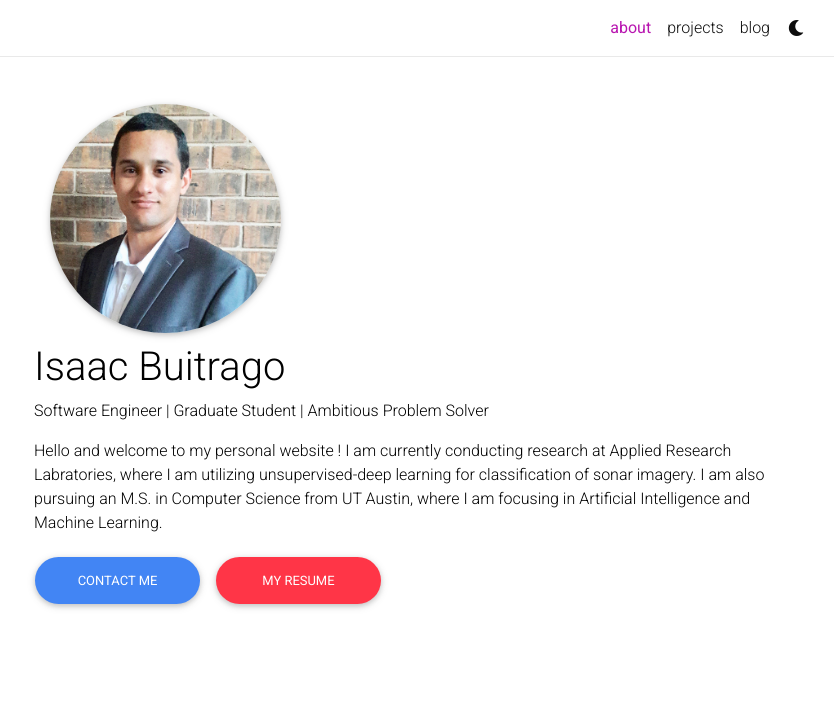
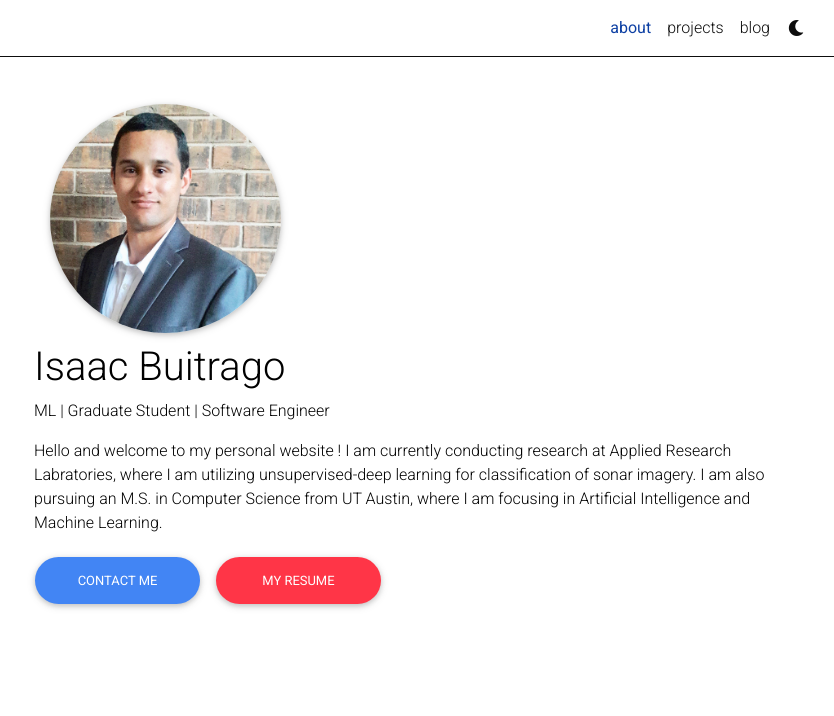
Before and after one commit to sftwre/sftwre.github.io, a Jekyll site: the page built from _pages/about.md, in a window 1280 px wide and 1400 px high. Shown: the top 716 px of the window, without its empty margins (221-1055 px from the left). Built offline with Jekyll 4.4.1, drawn with Linux system fonts in a browser that asks for light colours; nearby versions of some CDN libraries; a style sheet for code colours, icons or effects is not loaded.

Commit message:
Styled website and made it mobile friendly

```diff
--- a/Gemfile
+++ b/Gemfile
@@ -9,4 +9,5 @@ group :jekyll_plugins do
     gem 'jekyll-twitter-plugin'
     gem 'jemoji'
     gem 'unicode_utils'
+    gem 'jekyll-theme-modernist'
 end
--- a/_layouts/about.html
+++ b/_layouts/about.html
@@ -7,8 +7,7 @@ layout: default
    {% if page.profile %}
     <div class="profile float-left-top">
       {% if page.profile.image %}
-        <img class="img-fluid z-depth-1" alt="profile picture of Isaac Buitrago"
-             width="" height="" src="{{ page.profile.image | prepend: '/assets/img/' | relative_url }}"/>
+        <img class="img-fluid z-depth-1" alt="profile picture of Isaac Buitrago" src="{{ page.profile.image | prepend: '/assets/img/' | relative_url }}"/>
       {% endif %}
     </div>
     {% endif %}
@@ -16,7 +15,7 @@ layout: default
 
   <article class="bio">
     <header class="post-header">
-      <h1 class="post-title">
+      <h1 class="landing_header">
        {% if site.title == blank %}{{ site.title }}{% else %}<span>{{ site.first_name }}</span> {{ site.middle_name }}  {{ site.last_name }}{% endif %}
       </h1>
        <p class="desc">{{ page.description }}</p>
--- a/_pages/about.md
+++ b/_pages/about.md
@@ -2,7 +2,7 @@
 layout: about
 title: about
 permalink: /
-description: Software Engineer | Graduate Student | Ambitious Problem Solver
+description: ML | Graduate Student | Software Engineer
 
 profile:
   image: isaacb_headshot.jpg
@@ -23,12 +23,12 @@ Artificial Intelligence and Machine Learning.
 
 <div id="projects" class="projects">
     <header>
-        <h1>
+        <h1 class="landing_header">
             Projects
         </h1>
     </header>
 
-    <div class="grid">
+    <div class="grid container">
 
       {% assign sorted_projects = site.projects | sort: "importance" %}
       {% for project in sorted_projects %}
@@ -40,7 +40,7 @@ Artificial Intelligence and Machine Learning.
         {% endif %}
           <div class="card hoverable">
             {% if project.img %}
-            <img src="{{ project.img | relative_url }}" alt="project thumbnail">
+            <img class="project_thumbnail" src="{{ project.img | relative_url }}" alt="project thumbnail">
             {% endif %}
             <div class="card-body">
               <h2 class="card-title ">{{ project.title }}</h2>
--- a/_sass/_base.scss
+++ b/_sass/_base.scss
@@ -63,6 +63,26 @@ a, table.table a {
   }
 }
 
+// mobile style for content on landing page
+@media (max-width: 575px) {
+  .profile {
+    img {
+      width: 50%;
+      height: 50%;
+      position: relative;
+      left: 60px;
+    }
+  }
+  // header elements on the landing page
+  .landing_header {
+      margin-left: 50px;
+  }
+
+  p.desc{
+    margin-left: 30px;
+  }
+}
+
 .post-description {
   margin-bottom: 2rem;
   font-size: 0.875rem;
@@ -90,6 +110,17 @@ article.bio {
   }
 }
 
+// mobile style rules for CTA buttons
+@media (max-width: 575px) {
+  .cta_buttons{
+    .btn {
+      width: 80%;
+      position: relative;
+      left: 8%;
+    }
+  }
+}
+
 // Projects
 div.projects{
   position: relative;
@@ -100,7 +131,7 @@ div.projects{
 
 .navbar {
   box-shadow: none;
-  border-bottom: 1px solid $grey-color-light;
+  border-bottom: 1px solid $black-color;
   opacity: 0.95;
   background-color: var(--global-bg-color);
 }
@@ -137,6 +168,8 @@ div.projects{
     }
   }
 }
+
+
 
 .navbar-toggler {
   .icon-bar {
@@ -192,14 +225,22 @@ div.projects{
   .contact-icon {
     font-size: 4rem;
     a {
-      color: var(--global-icon-color);
+      color: var(--global-icon-color) !important;
       &:hover {
-        color: var(--global-theme-color);
+        color: var(--global-theme-color) !important;
       }
     }
   }
   .contact-note {
-    font-size: 0.8rem;
+    font-size: 1rem;
+  }
+}
+
+@media (max-width: 575px) {
+  .social {
+    .contact-icon {
+      font-size: 3rem;
+    }
   }
 }
 
@@ -302,6 +343,35 @@ footer.sticky-bottom {
   }
   .card img {
     width: 100%;
+  }
+}
+
+// mobile style rules for projects grid
+@media (max-width: 575px) {
+  div.projects {
+    position: relative;
+    bottom: 11em;
+    .grid {
+      display: flex;
+      flex-direction: column;
+      justify-content: center;
+      align-items: center;
+    }
+    .grid-item {
+      position: relative;
+      width: 20em;
+    }
+    img.project_thumbnail {
+      display: none;
+    }
+    h2.card-title {
+      font-weight: 200;
+      font-size: 1.5em;
+    }
+    h2.card-text {
+      font-weight: 200;
+      font-size: .5em;
+    }
   }
 }
 
--- a/_sass/_themes.scss
+++ b/_sass/_themes.scss
@@ -5,8 +5,8 @@
 :root {
   --global-bg-color: #{$white-color};
   --global-text-color: #{$black-color};
-  --global-theme-color: #{$purple-color};
-  --global-hover-color: #{$light-purple-color};
+  --global-theme-color: #{$blue-color-dark};
+  --global-hover-color: #{$blue-color-dark};
   --global-footer-bg-color: #{$grey-color-dark};
   --global-footer-text-color: #{$grey-color-light};
   --global-footer-link-color: #{$white-color};
```
